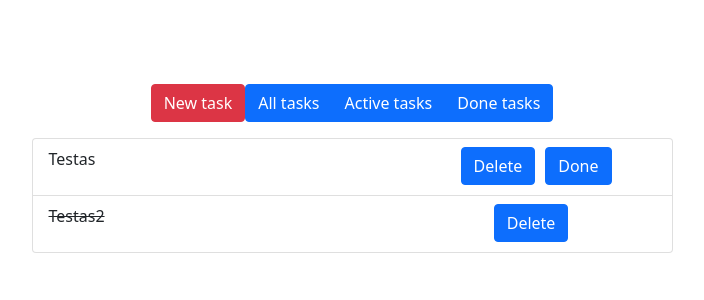
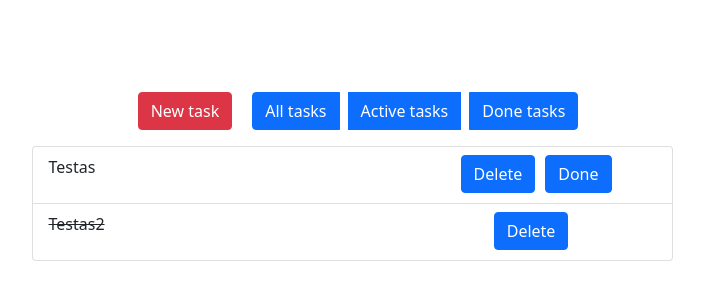
Before and after one commit to simonachess/react-redux-intro, a React (Create React App) app: page / in a window 1280 px wide. Shown: the part 232-532 px from the top of the page, without its empty margins (288-992 px from the left). Built offline with nearby package versions, Linux system fonts and the light colour scheme.

Commit message:
changed margin

```diff
--- a/src/components/todo/AddTodo.js
+++ b/src/components/todo/AddTodo.js
@@ -38,7 +38,7 @@ const AddTodo = (props) => {
 
     return (
         <>
-            <Button className='mb-3' variant='danger' onClick={handleShow}>New task</Button>
+            <Button className='m-3' variant='danger' onClick={handleShow}>New task</Button>
             <Modal show={modal} onHide={handleShow}>
                 <Modal.Header>
                     Create new task
--- a/src/nav/TopNav.js
+++ b/src/nav/TopNav.js
@@ -6,10 +6,10 @@ import { connect } from 'react-redux';
 const TopNav = (props) => {
     let { filterTodo } = props;
     return (
-        <ButtonGroup className='mb-3'>
-            <Button variant='primary' onClick={() => filterTodo('ALL')}>All tasks</Button>
-            <Button variant='primary' onClick={() => filterTodo('ACTIVE')}>Active tasks</Button>
-            <Button variant='primary' onClick={() => filterTodo('DONE')}>Done tasks</Button>
+        <ButtonGroup >
+            <Button className='m-1' variant='primary' onClick={() => filterTodo('ALL')}>All tasks</Button>
+            <Button className='m-1' variant='primary' onClick={() => filterTodo('ACTIVE')}>Active tasks</Button>
+            <Button className='m-1' variant='primary' onClick={() => filterTodo('DONE')}>Done tasks</Button>
         </ButtonGroup>
     )
 }
```
